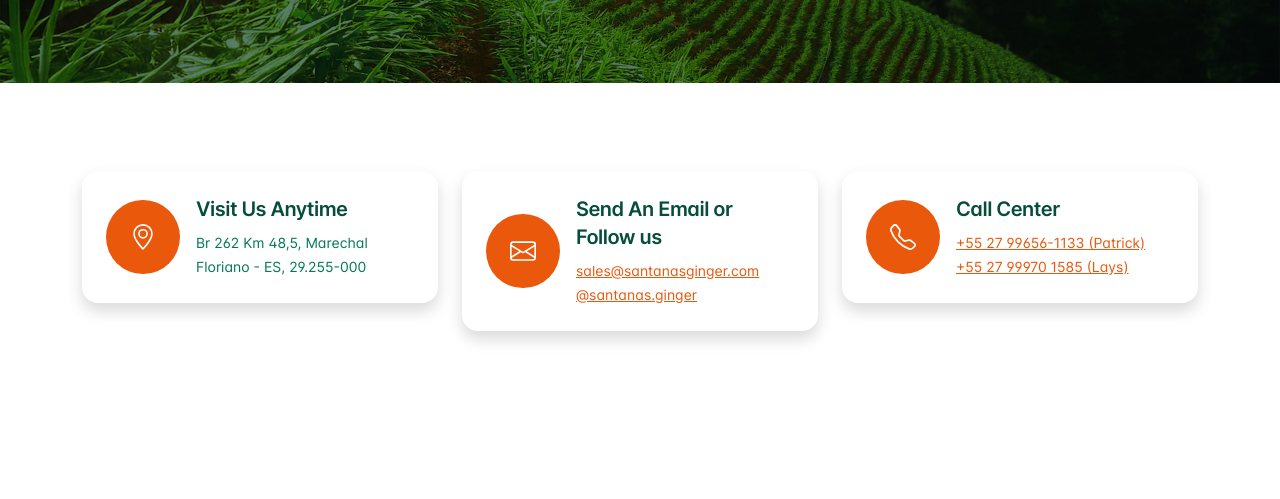
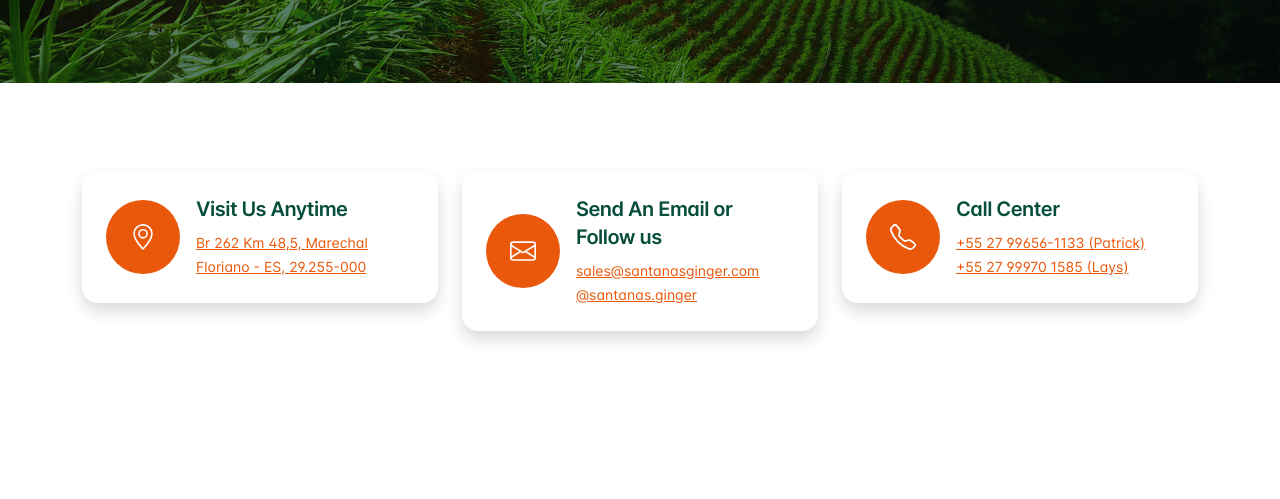
Before and after one commit to LucasRoncheti/santanasginger.com, a plain HTML site: page contact.html in a window 1280 px wide. Shown: the part 301-800 px from the top of the page. Drawn offline with nearby package versions, Linux system fonts and the light colour scheme.

Commit message:
atualizado localizaçção  em  contatos

```diff
--- a/contact.html
+++ b/contact.html
@@ -236,7 +236,7 @@
                                 Visit Us Anytime
                             </h3>
                             <div class="text-body leading-6 text-sm ">
-                                Br 262 Km 48,5, Marechal Floriano - ES, 29.255-000
+                                <a href="#contact-us">Br 262 Km 48,5, Marechal Floriano - ES, 29.255-000</a>
                             </div>
                         </div>
                     </div>
@@ -318,7 +318,7 @@
 
 
     <!-- Contact us -->
-    <div id="contact-us " class="overflow-hidden py-7 py-sm-8 border-bottom ">
+    <div id="contact-us" class="overflow-hidden py-7 py-sm-8 border-bottom ">
         <div class="container ">
             <div class="row gy-5 gx-sm-5 ">
                 <div class="col-12 col-xl-5 pt-4 ">
```
